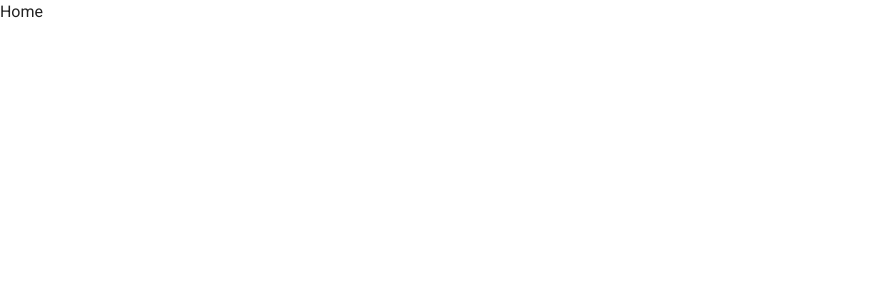
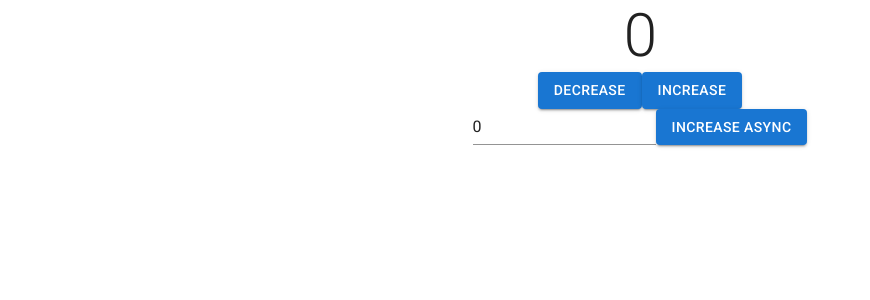
Before and after one commit to zinza-d2-training/long-react, a React (Create React App) app: page / in a window 1280 px wide. Shown: the top 300 px of the page, without its empty margins (0-870 px from the left). Built offline with nearby package versions, Linux system fonts and the light colour scheme; the HTML template or start-up script is replaced by a standard one.

Commit message:
Add redux toolkit (#17)

```diff
--- a/package.json
+++ b/package.json
@@ -7,6 +7,7 @@
     "@emotion/styled": "^11.3.0",
     "@fontsource/roboto": "^4.5.1",
     "@mui/material": "^5.0.4",
+    "@reduxjs/toolkit": "^1.6.2",
     "@testing-library/jest-dom": "^5.11.4",
     "@testing-library/react": "^11.1.0",
     "@testing-library/user-event": "^12.1.10",
@@ -21,8 +22,10 @@
     "on-headers": "^1.0.2",
     "react": "^17.0.2",
     "react-dom": "^17.0.2",
+    "react-redux": "^7.2.6",
     "react-router-dom": "^5.3.0",
     "react-scripts": "4.0.3",
+    "redux-persist": "^6.0.0",
     "typescript": "^4.1.2",
     "web-vitals": "^1.0.1"
   },
--- a/src/index.tsx
+++ b/src/index.tsx
@@ -5,17 +5,25 @@ import '@fontsource/roboto/300.css';
 import '@fontsource/roboto/400.css';
 import '@fontsource/roboto/500.css';
 import '@fontsource/roboto/700.css';
+import { Provider } from 'react-redux';
+import { PersistGate } from 'redux-persist/integration/react';
 
 import App from './App';
 import './index.css';
 import reportWebVitals from './reportWebVitals';
 import theme from './theme';
+import store from 'store/store';
+import { persistor } from 'store';
 
 ReactDOM.render(
   <React.StrictMode>
-    <ThemeProvider theme={theme}>
-      <App />
-    </ThemeProvider>
+    <Provider store={store}>
+      <PersistGate loading={null} persistor={persistor}>
+        <ThemeProvider theme={theme}>
+          <App />
+        </ThemeProvider>
+      </PersistGate>
+    </Provider>
   </React.StrictMode>,
   document.getElementById('root')
 );
--- a/src/pages/Home/index.tsx
+++ b/src/pages/Home/index.tsx
@@ -1,5 +1,57 @@
+import { Box, Button, Input, Typography } from '@mui/material';
+import { useState } from 'react';
+import { useAppDispatch, useAppSelector } from 'store';
+import {
+  counterSelector,
+  decrement,
+  increment,
+  incrementAsync
+} from 'store/slices';
+
 const Home = () => {
-  return <div>Home</div>;
+  const [amount, setAmount] = useState<number>(0);
+  const counter = useAppSelector(counterSelector);
+  const dispatch = useAppDispatch();
+
+  const handleIncrease = () => {
+    dispatch(increment());
+  };
+
+  const handleDecrease = () => {
+    dispatch(decrement());
+  };
+
+  const handleIncreaseAsync = () => {
+    dispatch(incrementAsync(amount));
+  };
+
+  const handleChangeAmount = (e: React.ChangeEvent<HTMLInputElement>) => {
+    setAmount(Number(e.target.value));
+  };
+  return (
+    <Box>
+      <Typography variant="h2" align="center">
+        {counter.value}
+      </Typography>
+      <Box sx={{ display: 'flex', justifyContent: 'center' }}>
+        <Button onClick={handleDecrease} variant="contained">
+          Decrease
+        </Button>
+        <Button onClick={handleIncrease} variant="contained">
+          Increase
+        </Button>
+      </Box>
+      <Box sx={{ display: 'flex', justifyContent: 'center' }}>
+        <Input value={amount} onChange={handleChangeAmount} type="number" />
+        <Button
+          onClick={handleIncreaseAsync}
+          variant="contained"
+          disabled={counter.loading}>
+          Increase async
+        </Button>
+      </Box>
+    </Box>
+  );
 };
 
 export default Home;
--- /dev/null
+++ b/src/store/hooks.ts
@@ -0,0 +1,6 @@
+import { TypedUseSelectorHook, useDispatch, useSelector } from 'react-redux';
+import type { RootState, AppDispatch } from './store';
+
+// Use throughout your app instead of plain `useDispatch` and `useSelector`
+export const useAppDispatch = () => useDispatch<AppDispatch>();
+export const useAppSelector: TypedUseSelectorHook<RootState> = useSelector;
--- /dev/null
+++ b/src/store/index.ts
@@ -0,0 +1,2 @@
+export * from './store';
+export * from './hooks';
--- /dev/null
+++ b/src/store/slices/counterSlice.ts
@@ -0,0 +1,60 @@
+import { createAsyncThunk, createSlice, PayloadAction } from '@reduxjs/toolkit';
+
+import { RootState } from 'store';
+
+interface IInitialState {
+  value: number;
+  loading: boolean;
+}
+
+const fakeFetching = (amount: number) => {
+  return new Promise((res) => {
+    setTimeout(() => res(amount), 1000);
+  });
+};
+
+export const incrementAsync = createAsyncThunk(
+  'counter/fetchCount',
+  async (amount: number) => {
+    const response = (await fakeFetching(amount)) as number;
+    return response;
+  }
+);
+
+const initialState: IInitialState = {
+  value: 0,
+  loading: false
+};
+
+const counterSlice = createSlice({
+  name: 'counter',
+  initialState,
+  reducers: {
+    increment(state) {
+      state.value += 1;
+    },
+    decrement(state) {
+      state.value -= 1;
+    },
+    incrementByAmount(state, action: PayloadAction<number>) {
+      state.value += action.payload;
+    }
+  },
+  extraReducers: (builder) => {
+    builder.addCase(
+      incrementAsync.fulfilled,
+      (state, action: PayloadAction<number>) => {
+        state.loading = false;
+        state.value += action.payload;
+      }
+    );
+    builder.addCase(incrementAsync.pending, (state) => {
+      state.loading = true;
+    });
+  }
+});
+
+export const { increment, decrement, incrementByAmount } = counterSlice.actions;
+export const counterSelector = (state: RootState) => state.counter;
+
+export default counterSlice.reducer;
--- /dev/null
+++ b/src/store/slices/index.ts
@@ -0,0 +1,10 @@
+import { combineReducers } from 'redux';
+import counterReducer from './counterSlice';
+
+export * from './counterSlice';
+
+const rootReducer = combineReducers({
+  counter: counterReducer
+});
+
+export default rootReducer;
--- /dev/null
+++ b/src/store/store.ts
@@ -0,0 +1,32 @@
+import { configureStore, ThunkAction, Action } from '@reduxjs/toolkit';
+import { persistStore, persistReducer } from 'redux-persist';
+import storage from 'redux-persist/lib/storage';
+
+import rootReducer from './slices';
+
+const persistConfig = {
+  key: 'root',
+  storage,
+  whitelist: []
+};
+
+const persistedReducer = persistReducer(persistConfig, rootReducer);
+
+const store = configureStore({
+  reducer: persistedReducer,
+  middleware: (getDefaultMiddleware) =>
+    getDefaultMiddleware({ serializableCheck: false })
+});
+
+export const persistor = persistStore(store);
+
+export type AppDispatch = typeof store.dispatch;
+export type RootState = ReturnType<typeof store.getState>;
+export type AppThunk<ReturnType = void> = ThunkAction<
+  ReturnType,
+  RootState,
+  unknown,
+  Action<string>
+>;
+
+export default store;
```
Also changed, not shown: 2 other files (tests, documents, lock files or other folders).
